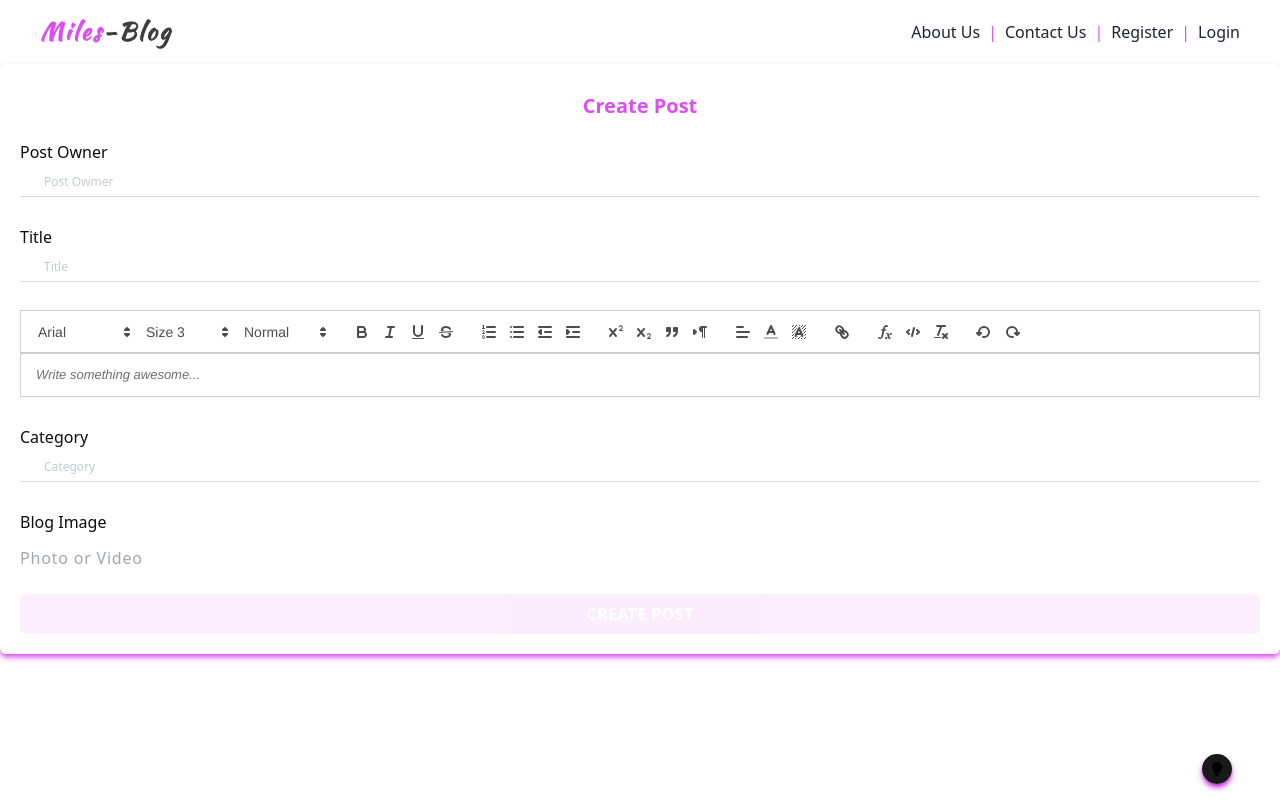
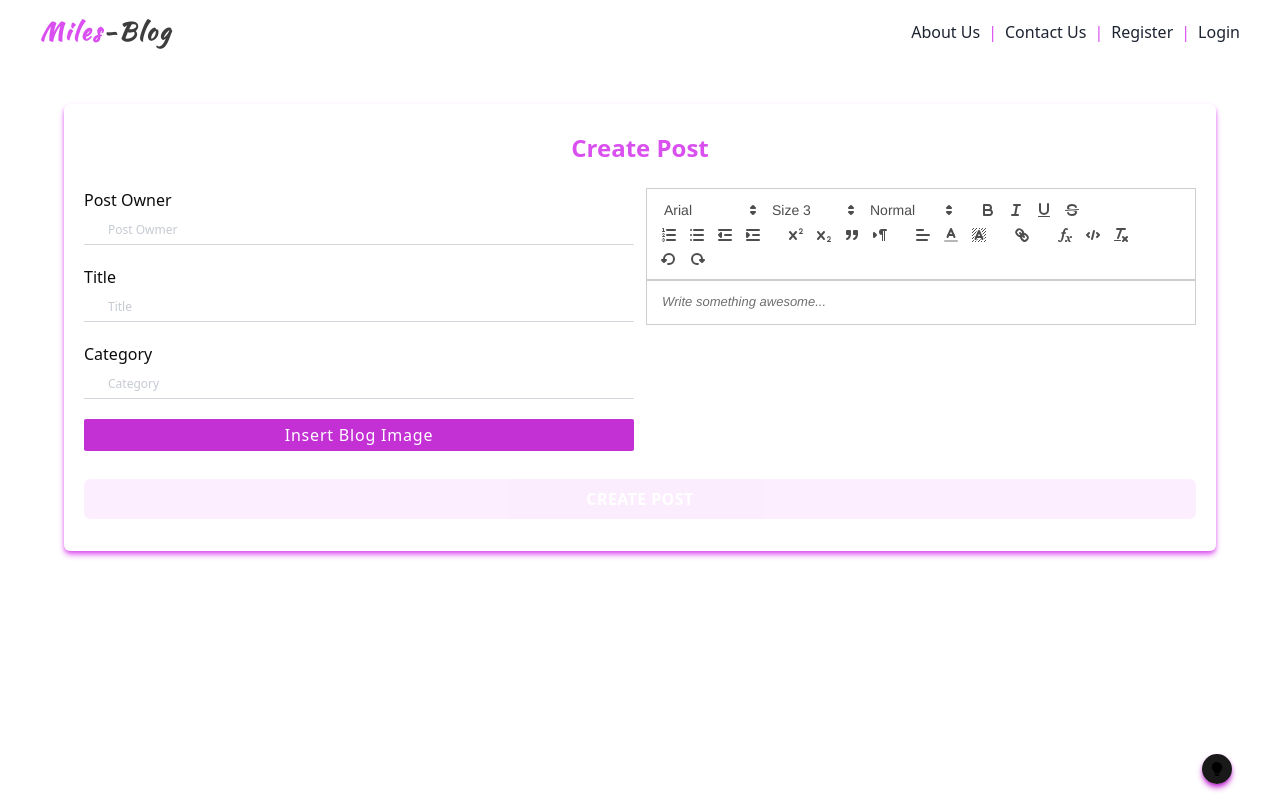
Before and after one commit to milesrykerodazie/milesblog, a React (Create React App) app: page /admin/create in a window 1280 px wide. Built offline with nearby package versions, Linux system fonts and the light colour scheme.

Commit message:
updated dark mode to overall

```diff
--- a/public/index.html
+++ b/public/index.html
@@ -1,5 +1,5 @@
 <!DOCTYPE html>
-<html lang="en">
+<html lang="en" class="dark">
    <head>
       <meta charset="utf-8" />
       <link rel="icon" href="%PUBLIC_URL%/favicon.ico" />
--- a/src/components/MobileHeader.tsx
+++ b/src/components/MobileHeader.tsx
@@ -8,7 +8,7 @@ const MobileHeader = () => {
    const [open, setOpen] = useState<boolean>(false);
    return (
       <nav>
-         <div className='py-3 h-12 flex items-center justify-between md:hidden'>
+         <div className='py-3 px-5 h-12 flex items-center justify-between md:hidden'>
             <Link to='/'>
                <p className='text-black/80 font-extrabold font-kaushan text-xl tracking-widest dark:text-white/90'>
                   <span className='text-fuchsia-500'>Miles</span>-Blog
--- a/src/components/PersistLogin.tsx
+++ b/src/components/PersistLogin.tsx
@@ -45,7 +45,7 @@ const PersistLogin = () => {
    }, []);
 
    return (
-      <React.Fragment>
+      <div>
          {!persist ? (
             <Outlet />
          ) : isLoading ? (
@@ -57,7 +57,7 @@ const PersistLogin = () => {
          ) : !token ? (
             <Outlet />
          ) : null}
-      </React.Fragment>
+      </div>
    );
 };
 export default PersistLogin;
--- a/src/components/forms/CreatePostForm.tsx
+++ b/src/components/forms/CreatePostForm.tsx
@@ -2,6 +2,9 @@ import React from 'react';
 import ReactQuill from 'react-quill';
 import 'react-quill/dist/quill.snow.css';
 import Editor, { modules, formats } from '../../hooks/Editor';
+import { AiFillCloseCircle } from 'react-icons/ai';
+import ActionButton from '../ActionButton';
+import { MdClose } from 'react-icons/md';
 
 const CreatePostForm = ({
    data,
@@ -9,6 +12,10 @@ const CreatePostForm = ({
    handleImage,
    valueEditor,
    setValueEditor,
+   image,
+   setImage,
+   canSubmit,
+   isLoading,
 }: {
    data: {
       postOwner: string;
@@ -19,9 +26,15 @@ const CreatePostForm = ({
    handleImage: any;
    valueEditor?: any;
    setValueEditor?: any;
+   image?: any;
+   setImage?: any;
+   canSubmit?: any;
+   isLoading?: any;
 }) => {
    const postForm = (
-      <div className='space-y-7 pb-3'>
+      <div>
+         <div className='flex flex-col lg:flex-row lg:space-x-3'>
+            <div className='flex-1 space-y-5'>
                <div className=''>
                   <label htmlFor='postOwner' className='label'>
                      Post Owner
@@ -56,35 +69,6 @@ const CreatePostForm = ({
                      />
                   </div>
                </div>
-         {/* <div className=''>
-            <label htmlFor='post' className='label'>
-               Post
-            </label>
-            <div className='relative'>
-               <input
-                  type='text'
-                  id='post'
-                  name='post'
-                  placeholder='Post'
-                  autoComplete='off'
-                  className='input'
-                  value={data.post}
-                  onChange={handleChange}
-               />
-            </div>
-         </div> */}
-         <div>
-            <Editor />
-            <ReactQuill
-               className='editor'
-               theme='snow'
-               value={valueEditor}
-               onChange={setValueEditor}
-               placeholder={'Write something awesome...'}
-               modules={modules}
-               formats={formats}
-            />
-         </div>
                <div className=''>
                   <label htmlFor='category' className='label'>
                      Category
@@ -103,10 +87,9 @@ const CreatePostForm = ({
                   </div>
                </div>
                <div>
-            <label htmlFor='file' className='label'>
-               <p className='mb-3'>Blog Image</p>
-               <p className='text-base 2xl:text-xl tracking-wider text-gray-400'>
-                  Photo or Video
+                  <label htmlFor='file' className='label '>
+                     <p className='bg-fuchsia-600 px-3 py-1 rounded-sm mb-4 text-base 2xl:text-xl tracking-wider text-white text-center cursor-pointer'>
+                        Insert Blog Image
                      </p>
                   </label>
                   <input
@@ -117,6 +100,45 @@ const CreatePostForm = ({
                      name='image'
                      accept='.png,.jpeg,.jpg,.gif,.webp'
                   />
+                  {image && (
+                     <div className='my-3 flex justify-center'>
+                        <div className=''>
+                           <img
+                              src={image}
+                              alt='logo'
+                              className='rounded-md object-cover h-[300px] w-full'
+                           />
+                        </div>
+                        <div
+                           className='bg-fuchsia-500 h-6 w-6 rounded-full justify-center items-center flex -ml-3 -mt-2 z-40'
+                           onClick={() => setImage(undefined)}
+                        >
+                           <MdClose className='w-5 h-5 text-white ' />
+                        </div>
+                     </div>
+                  )}
+               </div>
+            </div>
+
+            <div className='flex-1'>
+               <Editor />
+               <ReactQuill
+                  className='dark:text-white rounded-md'
+                  theme='snow'
+                  value={valueEditor}
+                  onChange={setValueEditor}
+                  placeholder={'Write something awesome...'}
+                  modules={modules}
+                  formats={formats}
+               />
+            </div>
+         </div>
+         <div className='py-3'>
+            <ActionButton
+               buttonDescription='Create Post'
+               canSubmit={canSubmit}
+               isLoading={isLoading}
+            />
          </div>
       </div>
    );
--- a/src/components/layout/Layout.tsx
+++ b/src/components/layout/Layout.tsx
@@ -4,7 +4,7 @@ import MobileHeader from '../MobileHeader';
 
 const Layout = () => {
    return (
-      <div className='bg-white opacity-95 dark:bg-black h-screen duration-500 ease-in px-2 md:px-0'>
+      <div className='h-screen bg-white opacity-95 dark:bg-black duration-500 ease-in '>
          <Header />
          <MobileHeader />
          <Outlet />
--- a/src/index.css
+++ b/src/index.css
@@ -3,6 +3,12 @@
 @tailwind base;
 @tailwind components;
 @tailwind utilities;
+
+@layer base {
+   body {
+      @apply h-screen bg-white dark:bg-black  duration-500 ease-in;
+   }
+}
 
 @layer components {
    .titleText {
--- a/src/pages/CreatePost.tsx
+++ b/src/pages/CreatePost.tsx
@@ -66,8 +66,6 @@ const CreatePost = () => {
       };
    };
 
-   console.log('Image from file: => ', image);
-
    const canSubmit = [...Object.values(data)].every(Boolean);
 
    const postObject = {
@@ -89,11 +87,9 @@ const CreatePost = () => {
    console.log('success data from post: => ', postSuccess);
 
    return (
-      <form
-         className='max-w-7xl w-full mx-auto bg-white dark:bg-black p-5 space-y-3 shadow-md shadow-fuchsia-500 lg:rounded-md duration-500 ease-in'
-         onSubmit={handleSubmit}
-      >
-         <h2 className='text-xl font-bold text-center py-2 text-fuchsia-500'>
+      <form onSubmit={handleSubmit} className='py-10'>
+         <div className='lg:max-w-[90%] w-full lg:mx-auto bg-white dark:bg-black p-5 space-y-3 shadow-md shadow-fuchsia-500 lg:rounded-md duration-500 ease-in'>
+            <h2 className='text-2xl font-bold text-center pt-2 pb-3 text-fuchsia-500'>
                Create Post
             </h2>{' '}
             <CreatePostForm
@@ -102,8 +98,12 @@ const CreatePost = () => {
                handleImage={handleImage}
                valueEditor={valueEditor}
                setValueEditor={setValueEditor}
+               image={image}
+               setImage={setImage}
+               canSubmit={canSubmit}
+               isLoading={isLoading}
             />
-         {image && (
+            {/* {image && (
             <div className='mt-2 flex justify-center'>
                <div className='h-1/2'>
                   <img
@@ -119,12 +119,13 @@ const CreatePost = () => {
                   <AiFillCloseCircle className='w-6 h-6 text-sm7' />
                </div>
             </div>
-         )}
-         <ActionButton
+         )} */}
+            {/* <ActionButton
             buttonDescription='Create Post'
             canSubmit={canSubmit}
             isLoading={isLoading}
-         />
+         /> */}
+         </div>
       </form>
    );
 };
--- a/src/utils/ThemeProvider.tsx
+++ b/src/utils/ThemeProvider.tsx
@@ -17,6 +17,14 @@ export default function ThemeProvider({ children }: childrenProps) {
 
    useEffect(() => {
       localStorage.setItem('theme', theme);
+   }, [theme]);
+
+   useEffect(() => {
+      if (theme === 'dark') {
+         document.documentElement.classList.add('dark');
+      } else {
+         document.documentElement.classList.remove('dark');
+      }
    }, [theme]);
 
    return (
```
Also changed, not shown: src/App.css (deleted, +0 -38 lines). Lines whose indentation alone changed are shown as unchanged.
